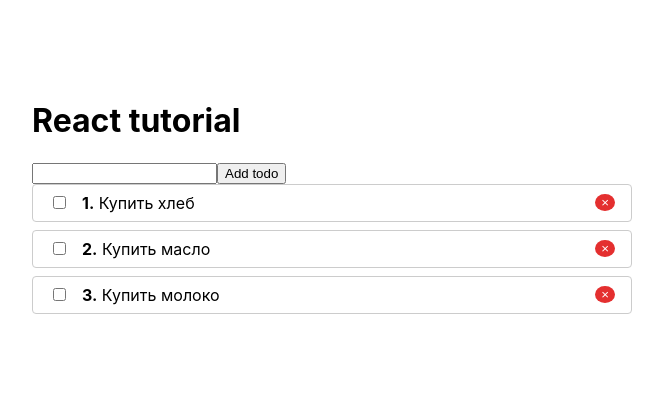
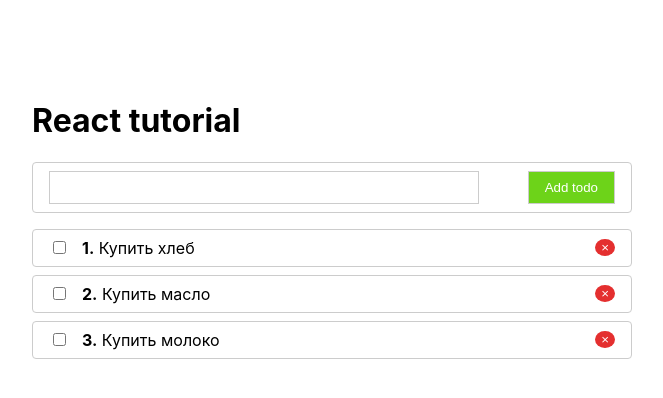
Before and after one commit to ivan-ust402/react-add-todo-VM, a React (Create React App) app: page / in a window 1280 px wide. Shown: the top 398 px of the page, without its empty margins (308-971 px from the left). Built offline with nearby package versions, Linux system fonts and the light colour scheme.

Commit message:
Added some styles for AddTodo component

```diff
--- a/src/Todo/AddTodo.js
+++ b/src/Todo/AddTodo.js
@@ -1,10 +1,33 @@
 import React from "react";
+
+const styles = {
+    form: {
+        marginBottom: '1rem',
+        display: 'flex',
+        justifyContent: 'space-between',
+        alignItems: "center",
+        padding: ".5rem 1rem",
+        border: "1px solid #ccc",
+        borderRadius: "4px",
+    },
+    input: {
+        minWidth: '70%',
+        padding: ".5rem 1rem",
+        border: "1px solid #ccc"
+    },
+    button: {
+        padding: ".5rem 1rem",
+        border: "1px solid #ccc",
+        background: '#6dd319',
+        color: 'white',
+    }
+}
 
 function AddTodo() {
     return (
-        <form>
-            <input type="text" />
-            <button type="submit">Add todo</button>
+        <form style={styles.form}>
+            <input type="text" style={styles.input} />
+            <button type="submit" style={styles.button}>Add todo</button>
         </form>
     )
 }
```
